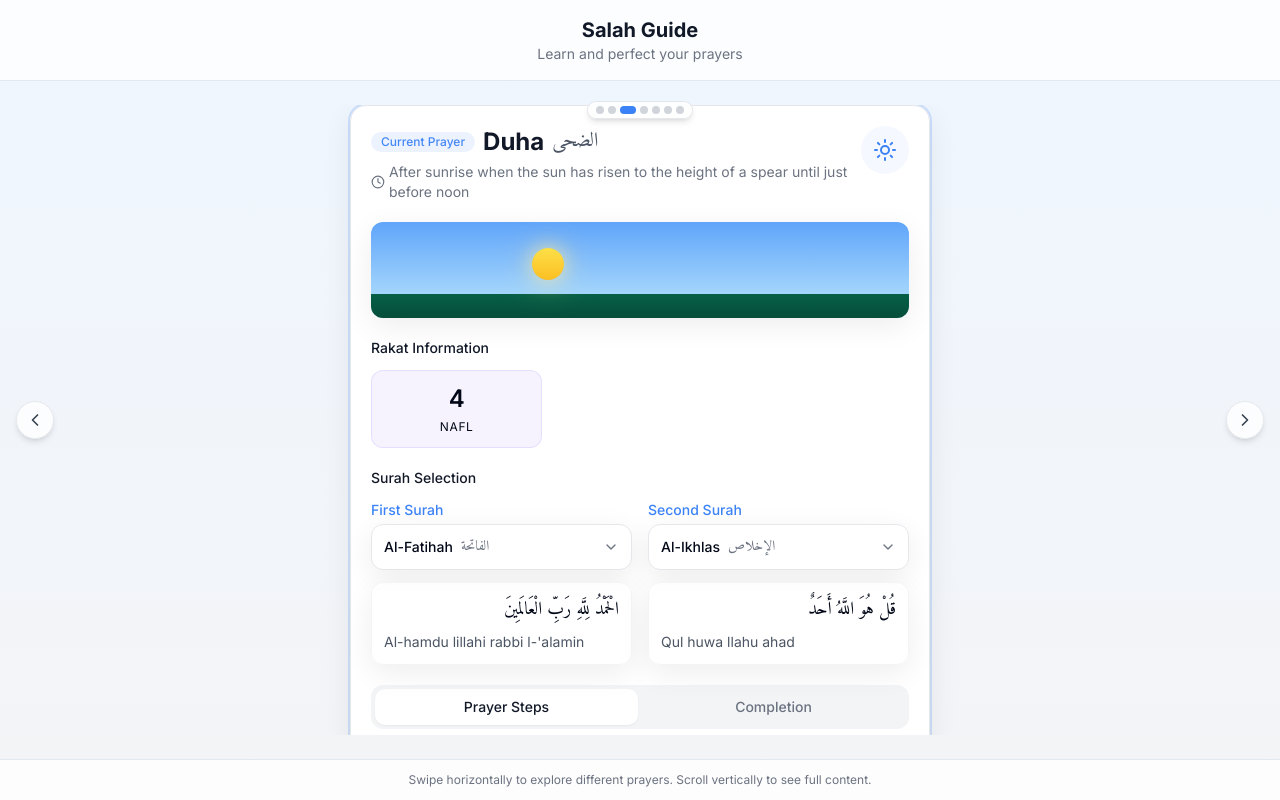
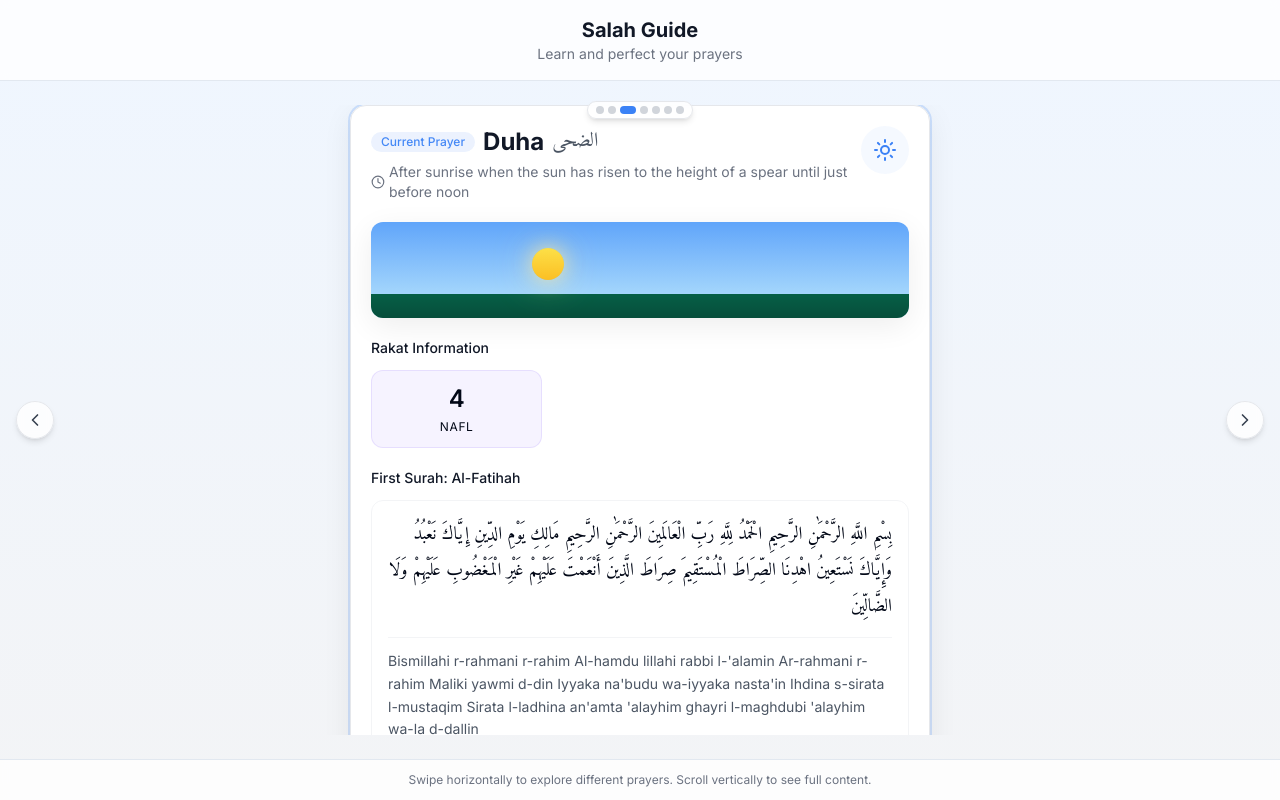
Before and after one commit to soniczed/salah-swipe-guide, a React (Vite) app: page / in a window 1280 px wide. Built offline with nearby package versions, Linux system fonts and the light colour scheme.

Commit message:
Refactor Surah Selection Component
-   Remove Fatiha from Surah selection dropdown.
-   Display full transliteration for selected Surahs.
-   Move Fatiha transliteration above dropdowns.

```diff
--- a/src/components/PrayerCard.tsx
+++ b/src/components/PrayerCard.tsx
@@ -1,5 +1,5 @@
 
-import React, { useState } from "react";
+import React, { useState, useEffect } from "react";
 import { Clock, Sun } from "lucide-react";
 import { Prayer } from "@/data/prayerData";
 import { Surah, surahs } from "@/data/surahData";
@@ -19,8 +19,9 @@ const PrayerCard: React.FC<PrayerCardProps> = ({
   isCurrentPrayer,
   index,
 }) => {
-  const [firstSurah, setFirstSurah] = useState<Surah>(surahs[0]);
-  const [secondSurah, setSecondSurah] = useState<Surah>(surahs[1]);
+  // Always set first Surah to Al-Fatihah
+  const alFatihah = surahs.find(surah => surah.id === "al-fatihah") || surahs[0];
+  const [secondSurah, setSecondSurah] = useState<Surah>(surahs.find(surah => surah.id !== "al-fatihah") || surahs[1]);
   const [activeTab, setActiveTab] = useState<"steps" | "completion">("steps");
 
   const RakatBlock = ({ type, count, color }: { type: string; count: number; color: string }) => (
@@ -92,21 +93,34 @@ const PrayerCard: React.FC<PrayerCardProps> = ({
             </div>
           </div>
 
-          {/* Surah Selection */}
+          {/* Al-Fatihah (First Surah - Always Shown) */}
           <div className="mb-5">
-            <h3 className="text-sm font-medium text-gray-900 mb-3">Surah Selection</h3>
+            <h3 className="text-sm font-medium text-gray-900 mb-3">First Surah: Al-Fatihah</h3>
+            <div className="bg-white/80 rounded-lg p-4 border border-gray-100">
+              <p className="font-arabic text-right text-lg leading-loose mb-3">{alFatihah.arabicText}</p>
+              <div className="border-t border-gray-100 pt-3">
+                <p className="text-gray-600 text-sm leading-relaxed mb-3">{alFatihah.transliteration}</p>
+                <p className="text-gray-500 text-xs">{alFatihah.translation}</p>
+              </div>
+            </div>
+          </div>
 
-            <div className="grid grid-cols-1 md:grid-cols-2 gap-4">
-              <SurahSelection
-                label="First Surah"
-                value={firstSurah}
-                onChange={setFirstSurah}
-              />
-              <SurahSelection
-                label="Second Surah"
-                value={secondSurah}
-                onChange={setSecondSurah}
-              />
+          {/* Second Surah Selection */}
+          <div className="mb-5">
+            <h3 className="text-sm font-medium text-gray-900 mb-3">Second Surah Selection</h3>
+            <SurahSelection
+              label="Choose Second Surah"
+              value={secondSurah}
+              onChange={setSecondSurah}
+              excludeSurahId="al-fatihah"
+            />
+
+            <div className="mt-5 bg-white/80 rounded-lg p-4 border border-gray-100">
+              <p className="font-arabic text-right text-lg leading-loose mb-3">{secondSurah.arabicText}</p>
+              <div className="border-t border-gray-100 pt-3">
+                <p className="text-gray-600 text-sm leading-relaxed mb-3">{secondSurah.transliteration}</p>
+                <p className="text-gray-500 text-xs">{secondSurah.translation}</p>
+              </div>
             </div>
           </div>
 
@@ -213,33 +227,6 @@ const PrayerCard: React.FC<PrayerCardProps> = ({
               </div>
             )}
           </div>
-
-          {/* Full Surah Display */}
-          {activeTab === "steps" && (
-            <div className="space-y-5">
-              <div>
-                <h3 className="text-sm font-medium text-gray-900 mb-3">First Surah: {firstSurah.name}</h3>
-                <div className="bg-white/80 rounded-lg p-4 border border-gray-100">
-                  <p className="font-arabic text-right text-lg leading-loose mb-3">{firstSurah.arabicText}</p>
-                  <div className="border-t border-gray-100 pt-3">
-                    <p className="text-gray-600 text-sm leading-relaxed mb-3">{firstSurah.transliteration}</p>
-                    <p className="text-gray-500 text-xs">{firstSurah.translation}</p>
-                  </div>
-                </div>
-              </div>
-
-              <div>
-                <h3 className="text-sm font-medium text-gray-900 mb-3">Second Surah: {secondSurah.name}</h3>
-                <div className="bg-white/80 rounded-lg p-4 border border-gray-100">
-                  <p className="font-arabic text-right text-lg leading-loose mb-3">{secondSurah.arabicText}</p>
-                  <div className="border-t border-gray-100 pt-3">
-                    <p className="text-gray-600 text-sm leading-relaxed mb-3">{secondSurah.transliteration}</p>
-                    <p className="text-gray-500 text-xs">{secondSurah.translation}</p>
-                  </div>
-                </div>
-              </div>
-            </div>
-          )}
         </div>
       </ScrollArea>
     </div>
--- a/src/components/SurahSelection.tsx
+++ b/src/components/SurahSelection.tsx
@@ -1,5 +1,5 @@
 
-import React, { useState } from "react";
+import React, { useState, useMemo } from "react";
 import { ChevronDown } from "lucide-react";
 import { Surah, surahs } from "@/data/surahData";
 import { cn } from "@/lib/utils";
@@ -9,6 +9,7 @@ type SurahSelectionProps = {
   onChange: (surah: Surah) => void;
   value: Surah;
   className?: string;
+  excludeSurahId?: string;
 };
 
 const SurahSelection: React.FC<SurahSelectionProps> = ({
@@ -16,8 +17,13 @@ const SurahSelection: React.FC<SurahSelectionProps> = ({
   onChange,
   value,
   className,
+  excludeSurahId,
 }) => {
   const [isOpen, setIsOpen] = useState(false);
+
+  const filteredSurahs = useMemo(() => {
+    return surahs.filter(surah => !excludeSurahId || surah.id !== excludeSurahId);
+  }, [excludeSurahId]);
 
   const handleSelect = (surah: Surah) => {
     onChange(surah);
@@ -51,7 +57,7 @@ const SurahSelection: React.FC<SurahSelectionProps> = ({
           onClick={(e) => e.stopPropagation()}
         >
           <div className="py-1">
-            {surahs.map((surah) => (
+            {filteredSurahs.map((surah) => (
               <div
                 key={surah.id}
                 className={cn(
@@ -69,17 +75,6 @@ const SurahSelection: React.FC<SurahSelectionProps> = ({
           </div>
         </div>
       )}
-
-      {value && !isOpen && (
-        <div className="mt-3 p-3 bg-white/70 backdrop-blur-sm rounded-lg border border-gray-100 animate-fade-in card-shadow">
-          <div className="arabic-text text-lg leading-relaxed mb-2">
-            {value.arabicText.split("\n")[1]}
-          </div>
-          <div className="text-sm text-gray-600">
-            {value.transliteration.split("\n")[1]}
-          </div>
-        </div>
-      )}
     </div>
   );
 };
```
